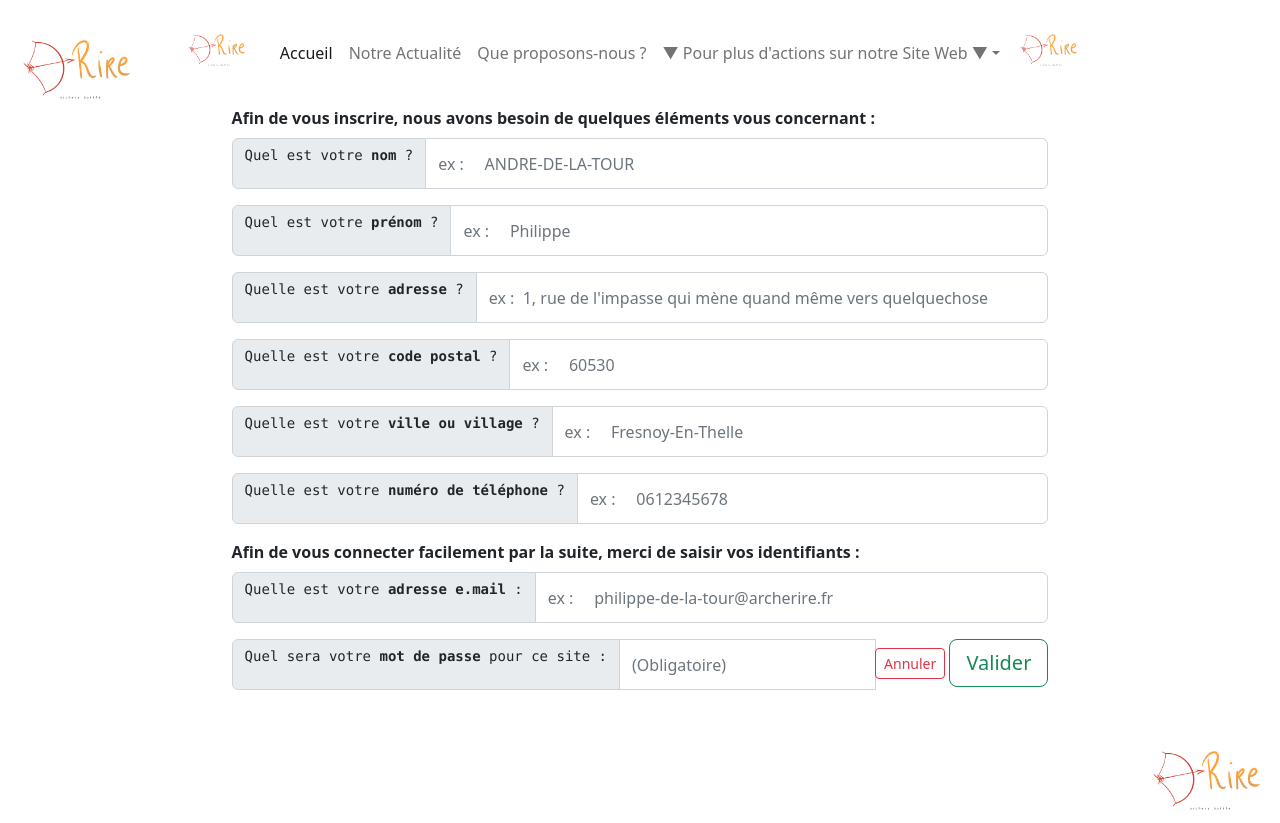
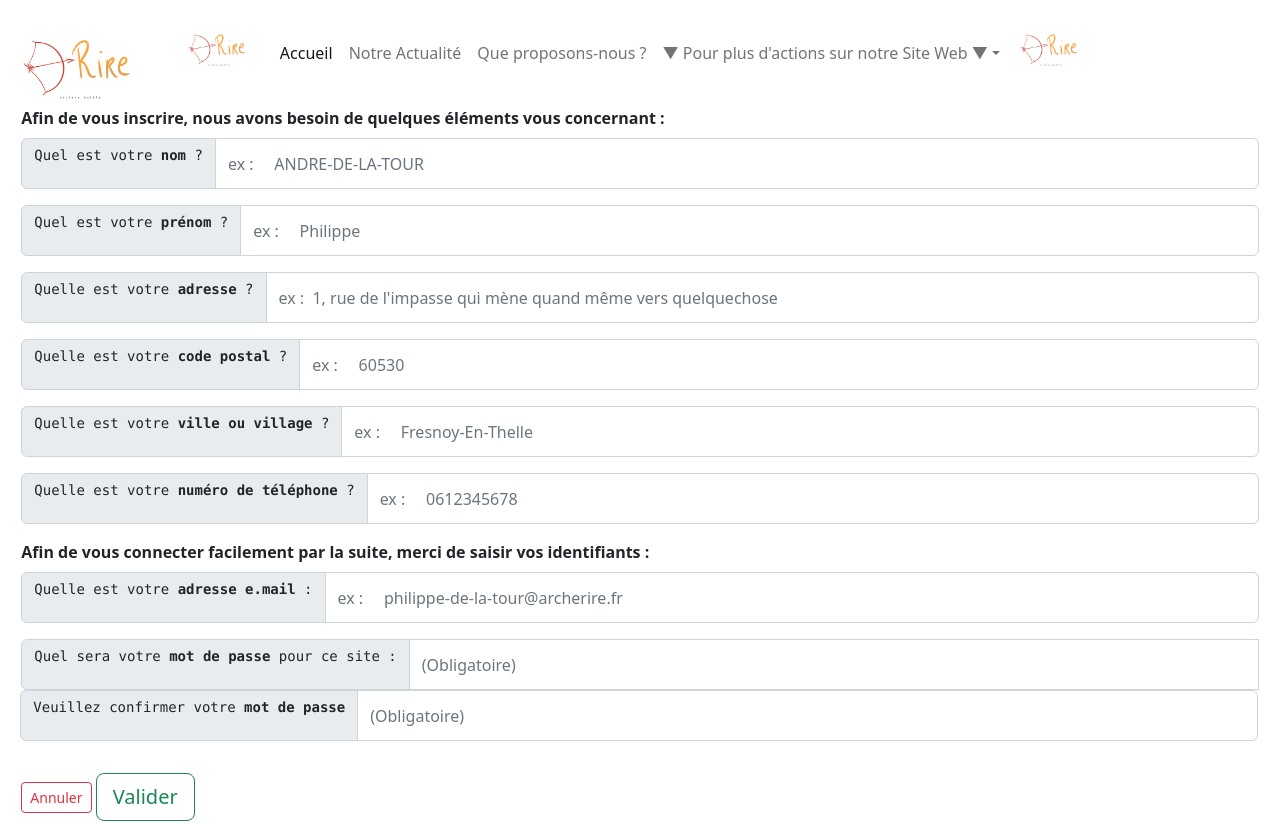
Before and after one commit to Fil2fer-vitamine/front-archerire, a React (Create React App) app: page /PageInscription in a window 1280 px wide. Shown: the top 823 px of the page. Built offline with nearby package versions, Linux system fonts and the light colour scheme.

Commit message:
Page Inscription fonctionnelle

```diff
--- a/src/pages/PageInscription.tsx
+++ b/src/pages/PageInscription.tsx
@@ -3,7 +3,20 @@ import axios from 'axios';
 import { useNavigate } from 'react-router-dom';
 import BoutonAnnuler from '../components/BoutonAnnuler';
 
+// Gestion de la page d'inscription
 const PageInscription = () => {
+  /**
+   * Utilisation de useRef() pour créer une référence à neuf éléments du DOM :
+   * nameElement : pour le stockage de la saisie du nom par l'utilisateur.
+   * firstnameElement : pour le stockage de la saisie du prénom par l'utilisateur.
+   * adressElement : pour le stockage de la saisie de l'adresse par l'utilisateur.
+   * postal_codeElement : pour le stockage de la saisie du code postal par l'utilisateur.
+   * cityElement : pour le stockage de la saisie de la ville par l'utilisateur.
+   * phoneElement : pour le stockage de la saisie du numéro de téléphone par l'utilisateur.
+   * emailElement : pour le stockage de la saisie de l'email par l'utilisateur.
+   * passwordElement : pour le stockage de la saisie du password par l'utilisateur.
+   * confirmPasswordElement : pour le stockage de la saisie de la confirmation du password par l'utilisateur.
+   */
   const nameElement = useRef<HTMLInputElement>(null);
   const firstnameElement = useRef<HTMLInputElement>(null);
   const adressElement = useRef<HTMLInputElement>(null);
@@ -12,6 +25,12 @@ const PageInscription = () => {
   const phoneElement = useRef<HTMLInputElement>(null);
   const emailElement = useRef<HTMLInputElement>(null);
   const passwordElement = useRef<HTMLInputElement>(null);
+  const confirmPasswordElement = useRef<HTMLInputElement>(null);
+
+  /**
+   * A la suite des saisies, on souhaite permettre une navigation à un moment donné :
+   * variable navigate créée pour une utilisation quand l'inscription est effective
+   */
   const navigate = useNavigate();
 
   const handleSubmitForm = (e: FormEvent) => {
@@ -21,41 +40,46 @@ const PageInscription = () => {
       '---emailElement.current?.value--- -->',
       emailElement.current?.value
     );
-    console.log(
-      '---passwordElement.current?.value--- -->',
-      passwordElement.current?.value
-    );
 
     // Gestion des erreurs de saisies que pourrait faire l'utilisateur avnt d'entrer dans l'axios : tous les champs sont obligatoires.
     if (nameElement.current?.value === '') {
-      return 'Tous les champs doivent être remplis';
+      alert("Le champs 'nom' doit impérativement être remplis");
     }
     if (firstnameElement.current?.value === '') {
-      return 'Tous les champs doivent être remplis ';
+      alert("Le champs 'prénom' doit impérativement être remplis");
     }
     if (adressElement.current?.value === '') {
-      return 'Tous les champs doivent être remplis';
+      alert("Le champs 'adresse' doit impérativement être remplis");
     }
     if (postal_codeElement.current?.value === '') {
-      return 'Tous les champs doivent être remplis ';
+      alert("Le champs 'code postal' doit impérativement être remplis");
     }
     if (cityElement.current?.value === '') {
-      return 'Tous les champs doivent être remplis';
+      alert("Le champs 'ville ou village' doit impérativement être remplis");
     }
     if (phoneElement.current?.value === '') {
-      return 'Tous les champs doivent être remplis ';
+      alert("Le champs 'numéro de téléphone' doit impérativement être remplis");
     }
 
     if (emailElement.current?.value === '') {
-      return 'Tous les champs doivent être remplis';
+      alert("Le champs 'email' doit impérativement être remplis");
     }
     if (passwordElement.current?.value === '') {
-      return 'Tous les champs doivent être remplis ';
+      alert("Le champs 'password' doit impérativement être remplis");
     }
 
-    axios
-      // récupération de la saisie des données pour un enregistrement
-      .post(`http://localhost:8080/api/auth/register`, {
+    /**
+     * Gestion Erreur :
+     * Si le password est différent de la confirmation du password.
+     */
+    if (
+      passwordElement.current?.value !== confirmPasswordElement.current?.value
+    ) {
+      alert('Il y a discordance au niveau de votre mot de Passe !');
+    } else {
+      const passWordVerif = passwordElement.current?.value;
+
+      let Customer = {
         name: nameElement.current?.value,
         firstname: firstnameElement.current?.value,
         adress: adressElement.current?.value,
@@ -63,16 +87,33 @@ const PageInscription = () => {
         city: cityElement.current?.value,
         phone: phoneElement.current?.value,
         email: emailElement.current?.value,
-        password: passwordElement.current?.value,
-      })
+        password: passWordVerif,
+      };
+
+      console.log('---passWordVerif --- -->', passWordVerif);
+
+      axios
+        .post('http://localhost:8080/api/auth/register', Customer)
+        /**
+         * La variable ' Customer' prend en compte la saisie de 9 éléments
+         * De par la requête POST, on soumet Customer pour l'inscription.
+         */
         .then((response) => {
-        console.log(response);
-        console.log(response.data);
+          /**
+           * Alors on obtiendra une réponse...
+           */
+          console.log('Réponse : ', response);
+          console.log('Data de la réponse : ', response.data);
+          alert('Inscription réussie! Passons à votre enregistrement...');
           navigate('/PageConnexion');
         })
         .catch((err) => {
-        console.log(err);
+          console.log("L'erreur est : ", err);
+          alert(
+            "Veuillez bien respecter la mise en forme dans chacun des champs de saisie, s'il vous plait."
+          );
         });
+    }
   };
 
   return (
@@ -97,6 +138,7 @@ const PageInscription = () => {
                 placeholder='ex :     ANDRE-DE-LA-TOUR'
                 aria-label="Recipient's username"
                 aria-describedby='basic-addon2'
+                //  ref permet de mettre a jour mon champs
                 ref={nameElement}
                 title="Ce champ est obligatoire - Un nom se doit d'être saisi en lettres majuscules et accepte un ou plusieurs tirets."
               />
@@ -133,6 +175,7 @@ const PageInscription = () => {
                 placeholder="ex :  1, rue de l'impasse qui mène quand même vers quelquechose"
                 aria-label="Recipient's useradress"
                 aria-describedby='basic-addon2'
+                //  ref permet de mettre a jour mon champs
                 ref={adressElement}
                 title="Ce champ est obligatoire - Votre indication de rue doit être un nombre suivi d'une virgule, puis d'une chaîne de caractères en lettres majuscules ou minuscules - Ce champ accepte un ou plusieurs tirets."
               />
@@ -151,6 +194,7 @@ const PageInscription = () => {
                 placeholder='ex :     60530'
                 aria-label="Recipient's userpostal_code"
                 aria-describedby='basic-addon2'
+                //  ref permet de mettre a jour mon champs
                 ref={postal_codeElement}
                 title='Ce champ est obligatoire - Le code postal contient impérativement cinq chiffres.'
               />
@@ -169,6 +213,7 @@ const PageInscription = () => {
                 placeholder='ex :     Fresnoy-En-Thelle'
                 aria-label="Recipient's usercity"
                 aria-describedby='basic-addon2'
+                //  ref permet de mettre a jour mon champs
                 ref={cityElement}
                 title='Ce champ est obligatoire - Le champ doit commencer par une lettre majuscule suivie de lettres minuscules et accepte un ou plusieurs tirets.'
               />
@@ -187,6 +232,7 @@ const PageInscription = () => {
                 placeholder='ex :     0612345678'
                 aria-label="Recipient's userphone"
                 aria-describedby='basic-addon2'
+                //  ref permet de mettre a jour mon champs
                 ref={phoneElement}
                 title='Ce champ est obligatoire - Votre numéro de téléphone ne doit être composé que de dix chiffres.'
               />
@@ -207,6 +253,7 @@ const PageInscription = () => {
                 placeholder='ex :     philippe-de-la-tour@archerire.fr'
                 aria-label="Recipient's useremail"
                 aria-describedby='basic-addon2'
+                //  ref permet de mettre a jour mon champs
                 ref={emailElement}
                 title="Votre adresse email nous servira d'identifiant - Ce champ est obligatoire"
               />
@@ -224,9 +271,30 @@ const PageInscription = () => {
                 placeholder='(Obligatoire)'
                 aria-label="Recipient's userpassword"
                 aria-describedby='basic-addon2'
+                //  ref permet de mettre a jour mon champs
                 ref={passwordElement}
                 title='Un bon mot de passe doit comporter au moins 8 lettres, dont au moins une Majuscule et/ou une minuscule - Ce champ est obligatoire'
               />
+
+              <div className='input-group mb-3'>
+                <span className='input-group-text' id='basic-addon2'>
+                  <pre>
+                    Veuillez confirmer votre <strong>mot de passe</strong>
+                  </pre>
+                </span>
+                <input
+                  type='text'
+                  // type='password' à mettre pour coder le mot de passe
+                  className='form-control'
+                  placeholder='(Obligatoire)'
+                  aria-label="Recipient's userpassword"
+                  aria-describedby='basic-addon2'
+                  //  ref permet de mettre a jour mon champs
+                  ref={confirmPasswordElement}
+                  title='Un bon mot de passe doit comporter au moins 8 lettres, dont au moins une Majuscule et/ou une minuscule - Ce champ est obligatoire'
+                />
+              </div>
+            </div>
 
             <div>
               <BoutonAnnuler />{' '}
@@ -242,7 +310,6 @@ const PageInscription = () => {
         </div>
       </div>
     </div>
-    </div>
   );
 };
 
```
Lines whose indentation alone changed are shown as unchanged.
